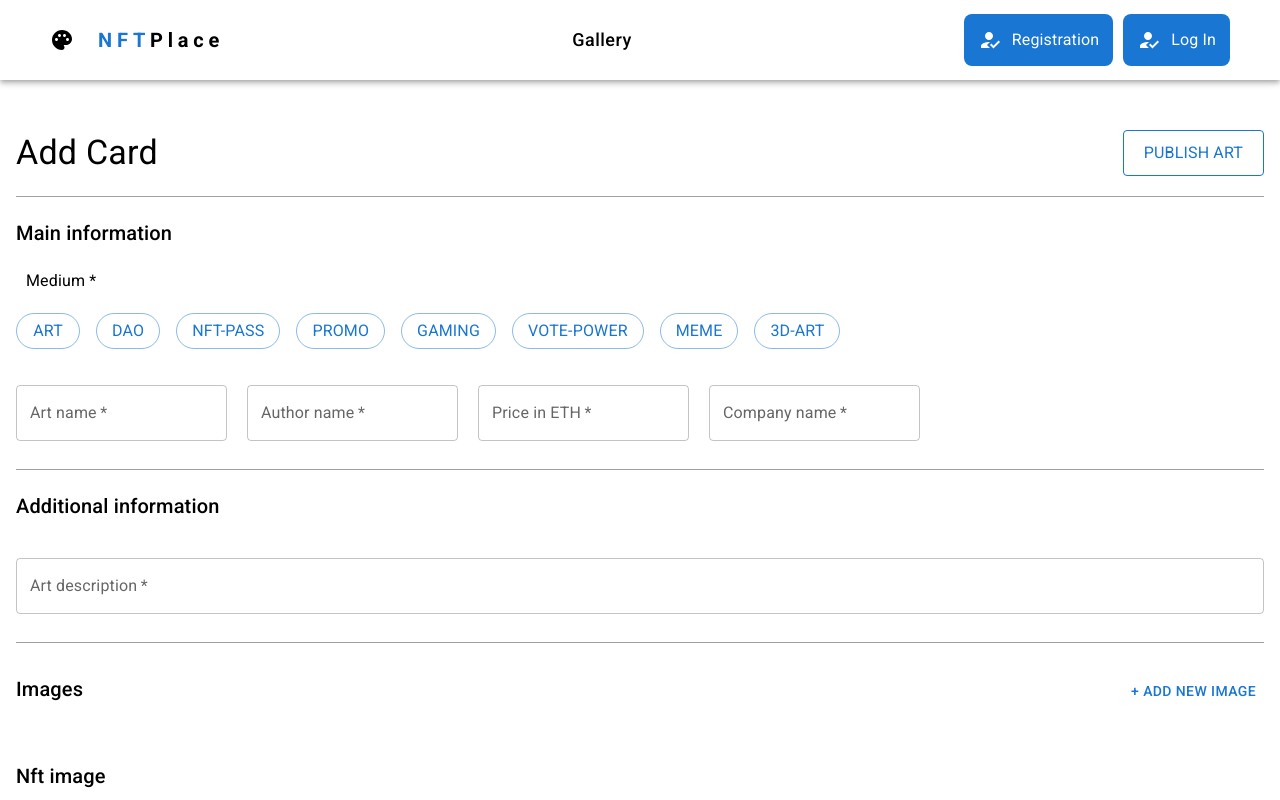
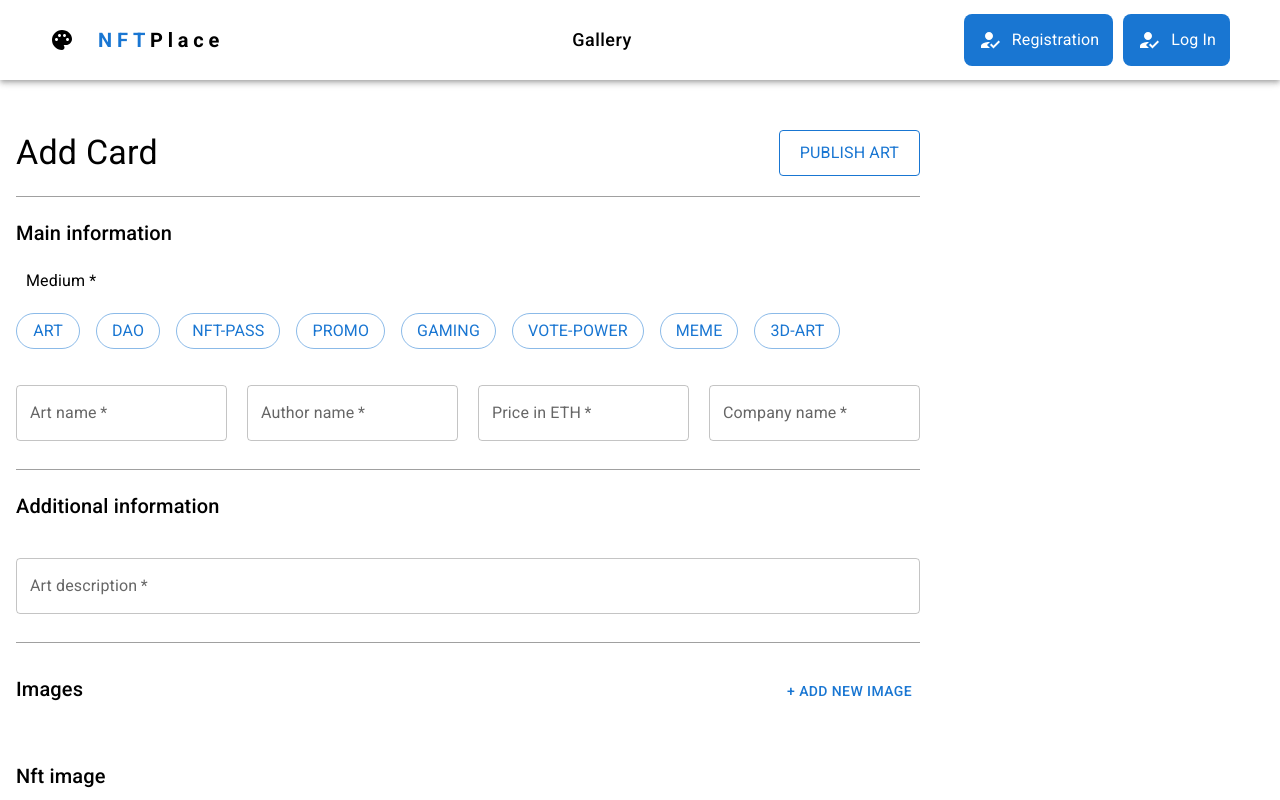
Before and after one commit to ryzhaknode/nft-marketplace, a React (Create React App) app: page /add in a window 1280 px wide. Shown: the top 800 px of the page. Built offline with nearby package versions, Linux system fonts and the light colour scheme.

Commit message:
last bux fix

```diff
--- a/src/RoutePages/AddCard.tsx
+++ b/src/RoutePages/AddCard.tsx
@@ -1,4 +1,4 @@
-import { Typography, Box, Button, TextField } from "@mui/material";
+import { Typography, Box, Button, TextField, FormControl } from "@mui/material";
 import { useState } from "react";
 import { INftItem } from "../types/INftItem";
 import {
@@ -85,7 +85,7 @@ function AddCard() {
 
   return (
     <Box sx={{ paddingTop: "50px" }}>
-      <form
+      <FormControl
         onSubmit={(e) => {
           e.preventDefault();
           submitPublishArt();
@@ -320,7 +320,7 @@ function AddCard() {
             </Box>
           ))}
         </Box>
-      </form>
+      </FormControl>
     </Box>
   );
 }
--- a/src/RoutePages/LogIn.tsx
+++ b/src/RoutePages/LogIn.tsx
@@ -1,9 +1,8 @@
-import { Typography, Box, Button, TextField } from "@mui/material";
+import { Typography, Box, Button, TextField, FormControl } from "@mui/material";
 import { ILogin } from "../types/ILogin";
 import { emptyLogin } from "../functions/values";
 import { useState } from "react";
 import { useDispatch, useSelector } from "react-redux";
-import { RootState } from "../store/store";
 import {
   authenticationTrue,
   selectAuthenticated,
@@ -28,7 +27,7 @@ function LogIn() {
       <Typography variant="h5" component={"h2"}>
         Log In
       </Typography>
-      <form
+      <FormControl
         onSubmit={(e) => {
           e.preventDefault();
           submitNewLogin();
@@ -89,7 +88,7 @@ function LogIn() {
         >
           Log In
         </Button>
-      </form>
+      </FormControl>
     </Box>
   );
 }
--- a/src/RoutePages/Register.tsx
+++ b/src/RoutePages/Register.tsx
@@ -1,4 +1,4 @@
-import { Typography, Box, Button, TextField } from "@mui/material";
+import { Typography, Box, Button, TextField, FormControl } from "@mui/material";
 import { IRegistration } from "../types/IRegistration";
 import { useState } from "react";
 import { emptyUser, interests } from "../functions/values";
@@ -52,7 +52,7 @@ function RegisterPage() {
         Registration Form
       </Typography>
       <Box>
-        <form
+        <FormControl
           onSubmit={(e) => {
             e.preventDefault();
             submitNewRegister();
@@ -168,7 +168,7 @@ function RegisterPage() {
           >
             Create Account
           </Button>
-        </form>
+        </FormControl>
       </Box>
     </Box>
   );
--- a/src/components/Header.tsx
+++ b/src/components/Header.tsx
@@ -17,7 +17,6 @@ import { ISections } from "../types/ISections";
 import AddCircleOutlineSharpIcon from "@mui/icons-material/AddCircleOutlineSharp";
 import { useConnectWallet } from "../hooks/useConnectWallet";
 import HowToRegIcon from "@mui/icons-material/HowToReg";
-import { RootState } from "../store/store";
 import { useSelector } from "react-redux";
 import { selectAuthenticated } from "../store/slice/authenticatedSlice";
 
```
